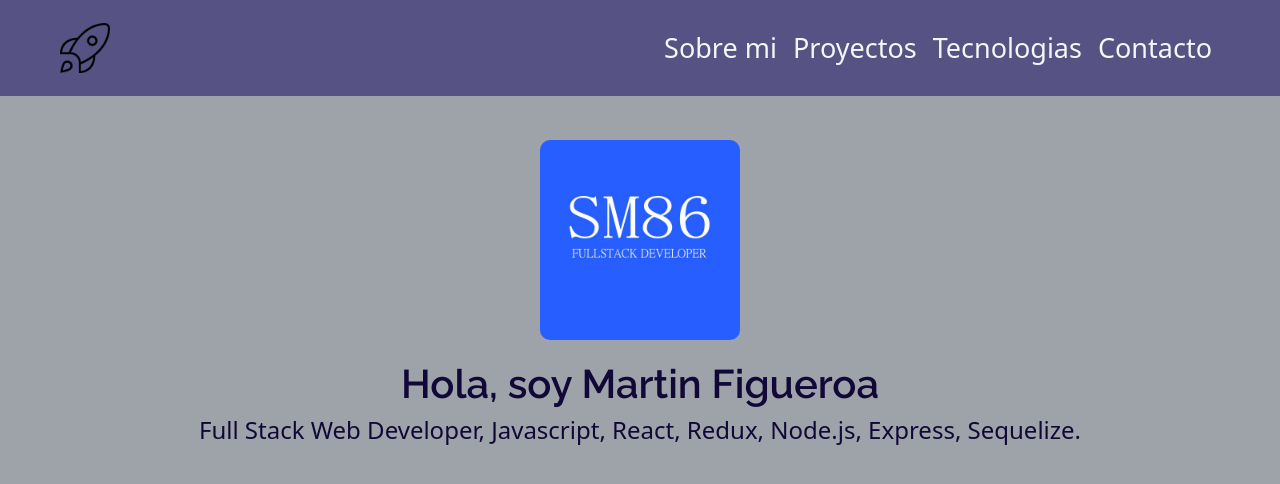
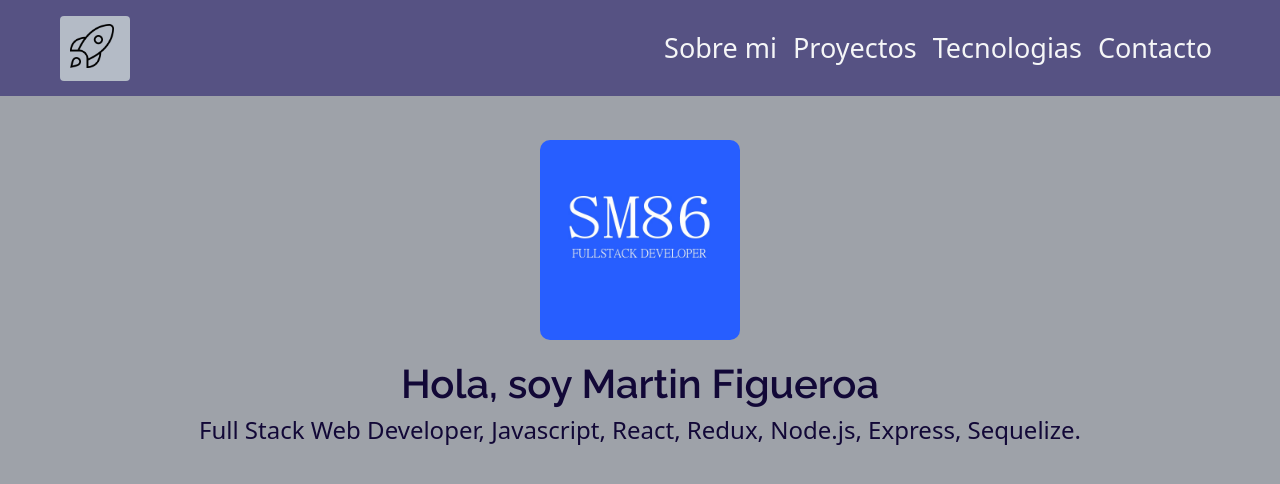
Before and after one commit to Supermacaco86/portfolio-boostrap, a plain HTML site: page index.html in a window 1280 px wide. Drawn offline with nearby package versions, Linux system fonts and the light colour scheme; a web font is replaced by a local one.

Commit message:
estilo roquet navbar

```diff
--- a/style.css
+++ b/style.css
@@ -7,8 +7,16 @@
     /* background-color: #f5f6f7; */
 }
 
+.navbar-brand{
+    background-color: #b4bbc6;
+    height: 65px;
+    width: 70px;
+    border-radius: 4px;
+}
+
 .navbar-brand-imagen{
-    color: #f5f6f7;
+   padding: 3px;
+   margin-left: 7px;
 }
 
 .nav-link{
```
